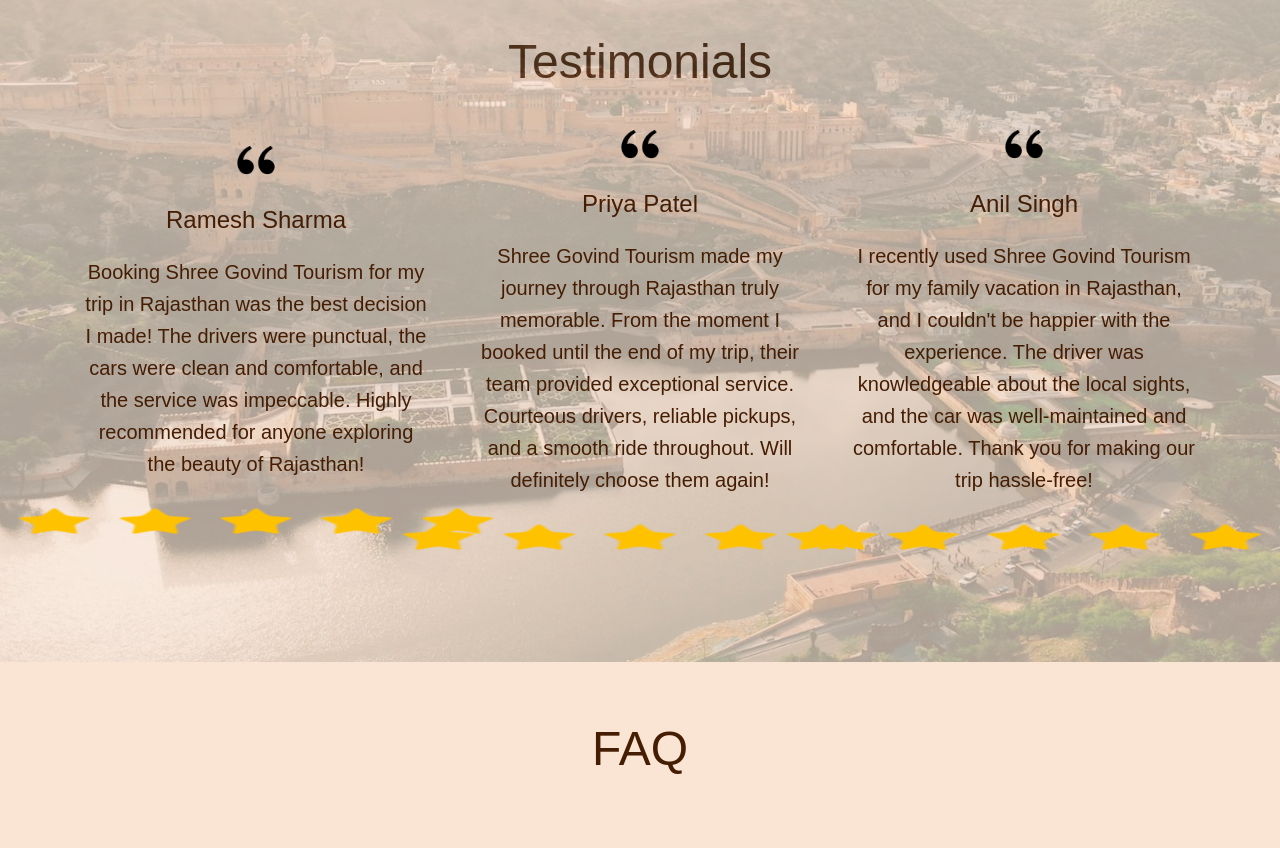
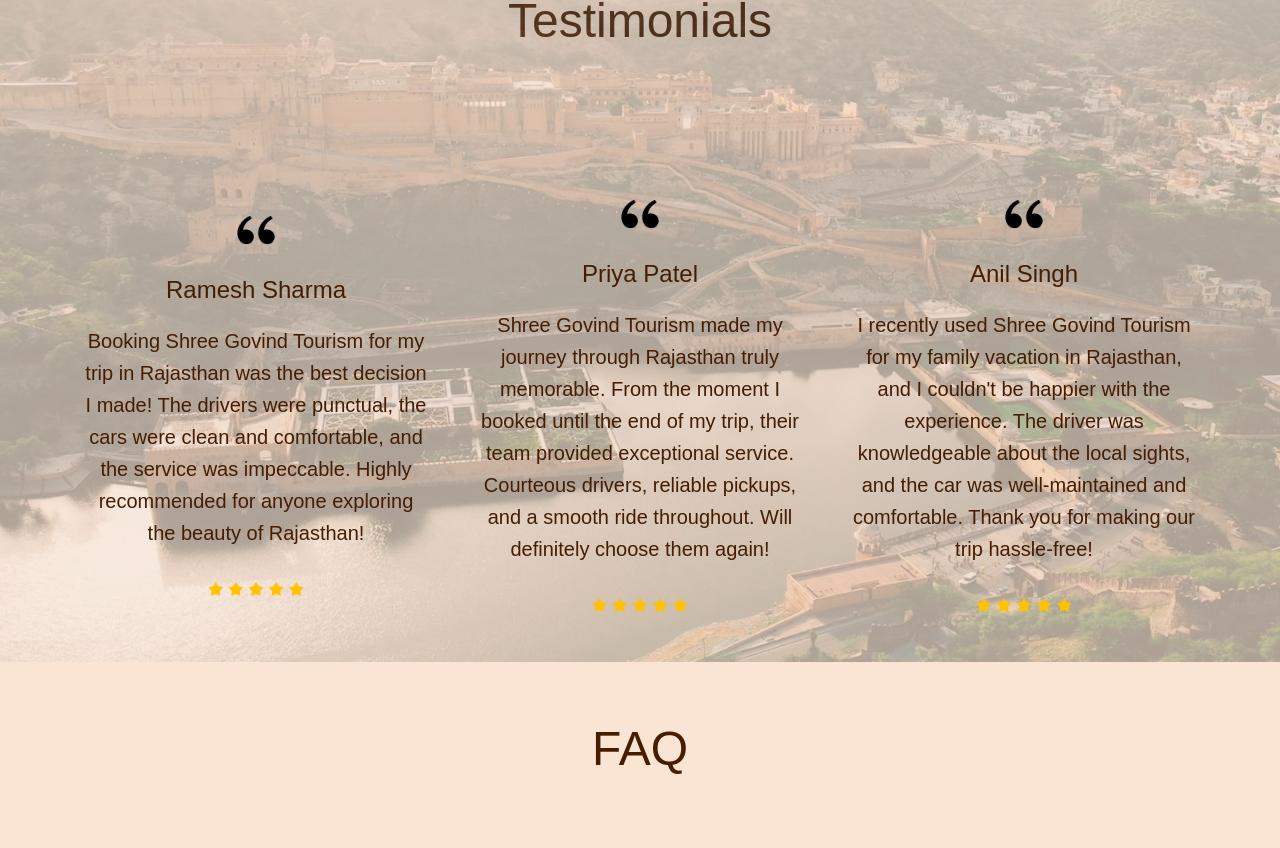
Before and after one commit to infinitysolution1/sgt_ui, a Vue app: page / in a window 1280 px wide. Shown: the part 3338-4186 px from the top of the page. Built offline with nearby package versions, Linux system fonts and the light colour scheme; a web font is replaced by a local one.

Commit message:
minor fixes

```diff
--- a/src/components/Navbar.vue
+++ b/src/components/Navbar.vue
@@ -92,7 +92,7 @@
     .navbar h1 {
         width: 100%;
         text-align: center;
-        font-size: 1.5rem;
+        font-size: 1.25rem;
         color: #fff;
     }
 }
--- a/src/components/Testimonials.vue
+++ b/src/components/Testimonials.vue
@@ -39,7 +39,7 @@
     height: 100vh;
     display: flex;
     flex-direction: column;
-    justify-content: center;
+    justify-content: space-around;
     align-items: center;
     overflow: hidden;
     position: relative;
@@ -64,13 +64,12 @@
 
 .testimonial-items {
     width: 30%;
-    height: 40vh;
+    height: 30vh;
     display: flex;
     flex-direction: column;
     justify-content: center;
     align-items: center;
-    margin-top: 2rem;
-    z-index: 1
+    z-index: 1;
 }
 
 .testimonial-list {
@@ -80,7 +79,6 @@
     justify-content: space-around;
     align-items: center;
     flex-wrap: wrap;
-    margin-top: 3rem;
 
 }
 
@@ -106,13 +104,11 @@
 }
 
 .rating {
-    scale: 3;
-    width: 200px;
-    height: 50px;
+    height: 80px;
+    scale: 1;
     background-color: transparent;
     color: #451d03;
-    margin-top: 1rem;
-
+    margin-bottom: 2.5%;
 }
 
 @media (max-width: 768px) {
```
